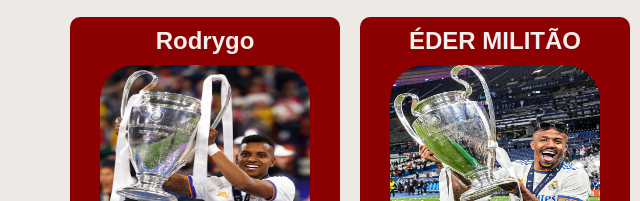
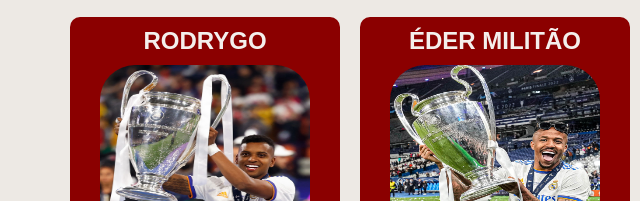
Before and after one commit to 0davig/Figurinhas, a plain HTML site: page index.html in a window 1280 px wide. Shown: the part 528-729 px from the top of the page, 0-640 px from the left. Drawn offline with Linux system fonts and the light colour scheme.

Commit message:
Update index.html

```diff
--- a/index.html
+++ b/index.html
@@ -56,7 +56,7 @@
 				IDADE:29 ANOS </p> </article>
 
 				<article class="box">
-					<h2>Rodrygo</h2>
+					<h2>RODRYGO</h2>
 					<figure>
 						<img src="imagens/rodrygo.webp" width="160">
 					</figure>
```
